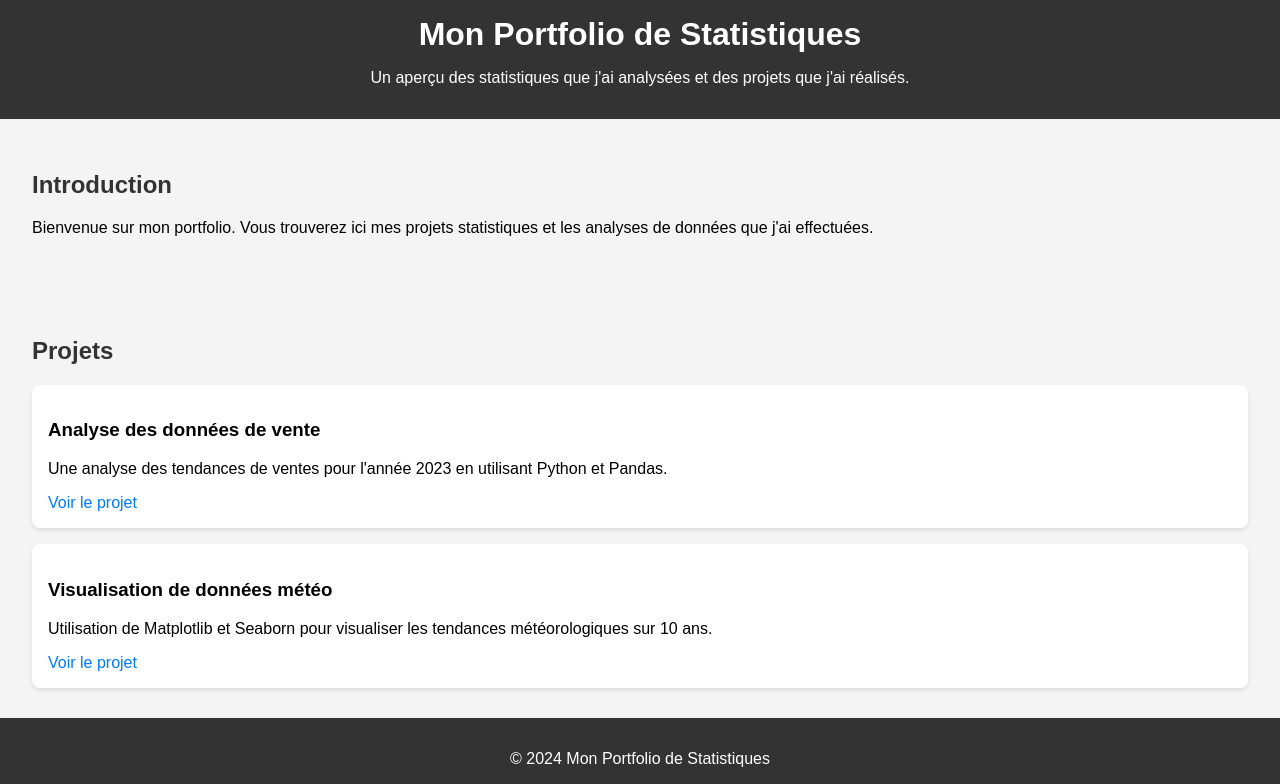
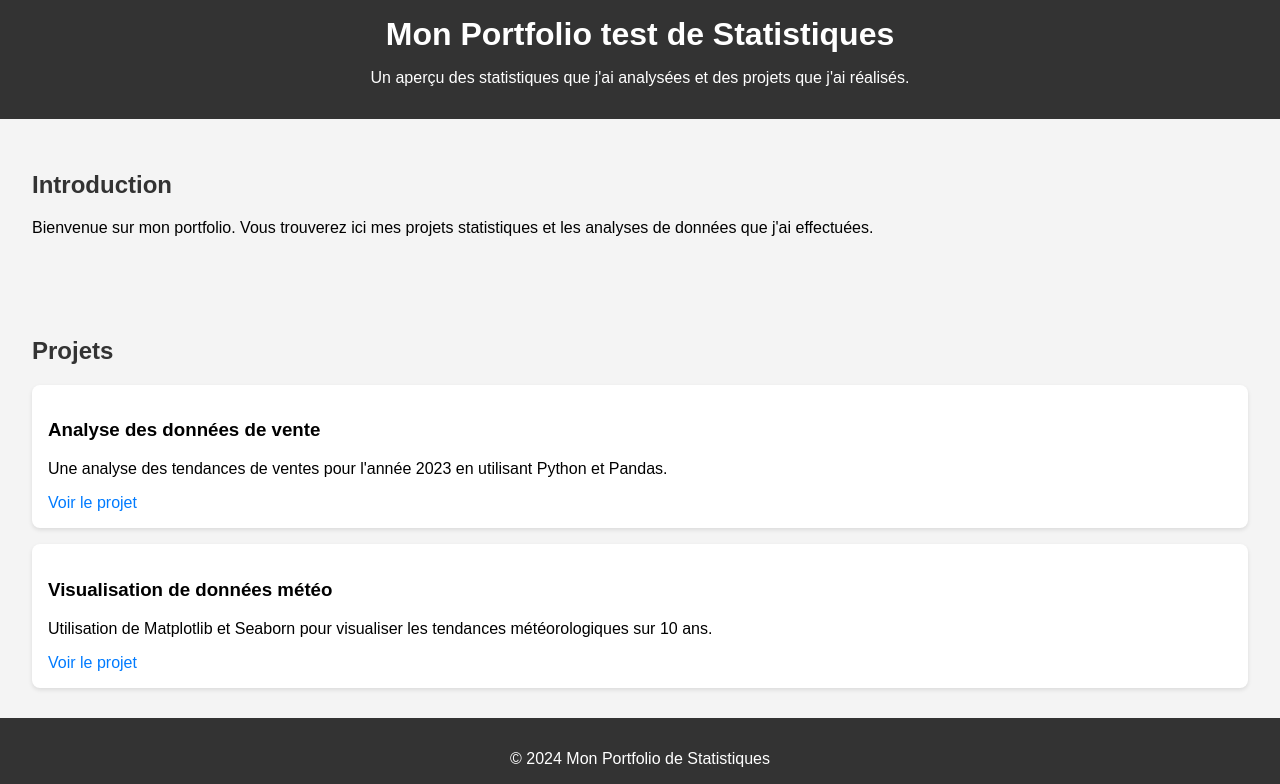
Before and after one commit to AlexisFleurit/AlexisFleurit, a plain HTML site: page index.htm in a window 1280 px wide. Shown: the top 784 px of the page. Drawn offline with nearby package versions, Linux system fonts and the light colour scheme.

Commit message:
Update index.htm

```diff
--- a/index.htm
+++ b/index.htm
@@ -8,7 +8,7 @@
 </head>
 <body>
     <header>
-        <h1>Mon Portfolio de Statistiques</h1>
+        <h1>Mon Portfolio test de Statistiques</h1>
         <p>Un aperçu des statistiques que j'ai analysées et des projets que j'ai réalisés.</p>
     </header>
 
```
